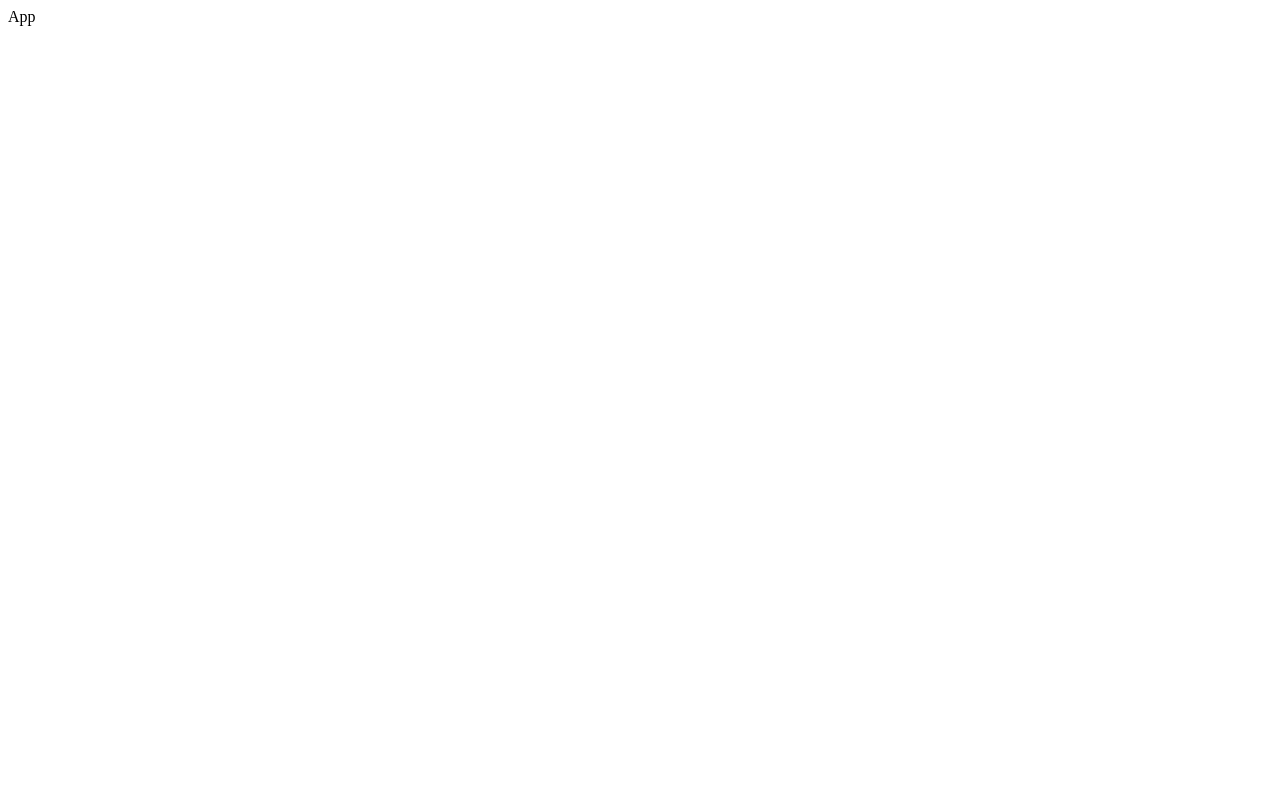
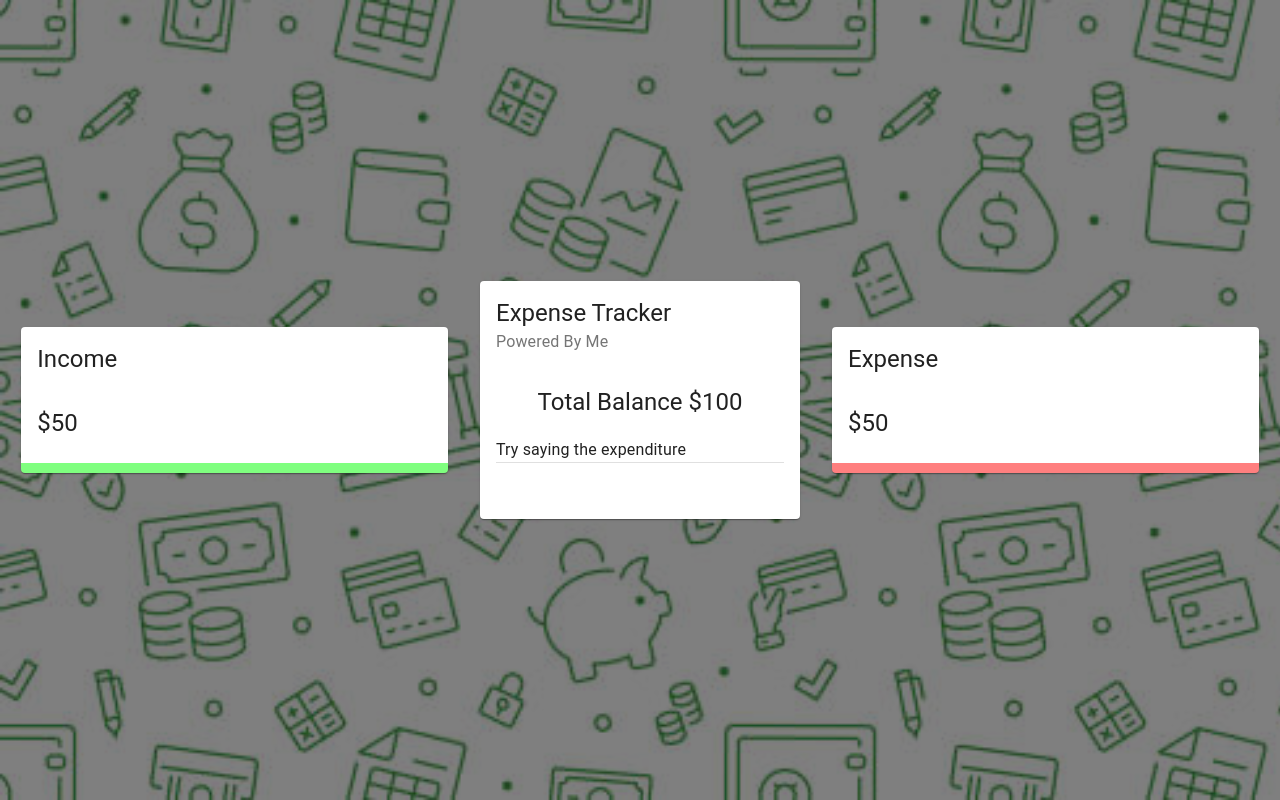
Before and after one commit to dwaipayanguha/budget-tracker, a React (Create React App) app: page / in a window 1280 px wide. Built offline with nearby package versions, Linux system fonts and the light colour scheme.

Commit message:
add: basic grid structure of UI

```diff
--- a/src/App.js
+++ b/src/App.js
@@ -1,7 +1,34 @@
-import React from "react";
+import React from "react"
+import { Grid } from "@material-ui/core"
+
+import Main from "./components/Main/Main"
+import Details from "./components/Details/Details"
+import useStyles from "./styles"
 
 const App = () => {
-    return <div>App</div>;
-};
+    const classes = useStyles()
+    return (
+        <div>
+            <Grid
+                className={classes.grid}
+                container
+                spacing={0}
+                alignItems="center"
+                justify="center"
+                style={{ height: "100vh" }}
+            >
+                <Grid item xs={12} sm={4}>
+                    <Details title="Income" />
+                </Grid>
+                <Grid item xs={12} sm={3}>
+                    <Main />
+                </Grid>
+                <Grid item xs={12} sm={4}>
+                    <Details title="Expense" />
+                </Grid>
+            </Grid>
+        </div>
+    )
+}
 
-export default App;
+export default App
--- /dev/null
+++ b/src/components/Details/Details.js
@@ -0,0 +1,21 @@
+import React from "react"
+import { Card, CardHeader, CardContent, Typography } from "@material-ui/core"
+import { Doughnut } from "react-chartjs-2"
+
+import useStyles from "./styles"
+
+const Details = ({ title }) => {
+    const classes = useStyles()
+
+    return (
+        <Card className={title === "Income" ? classes.income : classes.expense}>
+            <CardHeader title={title} />
+            <CardContent>
+                <Typography variant="h5">$50</Typography>
+                {/* <Doughnut data="DATA" /> */}
+            </CardContent>
+        </Card>
+    )
+}
+
+export default Details
--- /dev/null
+++ b/src/components/Details/styles.js
@@ -0,0 +1,10 @@
+import { makeStyles } from "@material-ui/core"
+
+export default makeStyles(() => ({
+    income: {
+        borderBottom: "10px solid rgba(0, 255, 0, 0.5)",
+    },
+    expense: {
+        borderBottom: "10px solid rgba(255, 0, 0, 0.5)",
+    },
+}))
--- /dev/null
+++ b/src/components/Main/Main.jsx
@@ -0,0 +1,34 @@
+import React from "react"
+import { Card, CardHeader, CardContent, Typography, Grid, Divider } from "@material-ui/core"
+
+import useStyles from "./styles"
+
+const Main = () => {
+    const classes = useStyles()
+
+    return (
+        <Card className={classes.root}>
+            <CardHeader title="Expense Tracker" subheader="Powered By Me" />
+            <CardContent>
+                <Typography align="center" variant="h5">
+                    Total Balance $100
+                </Typography>
+                <Typography variant="subtitle1" style={{ lineHeight: "1.5em", marginTop: "20px" }}>
+                    {/* InfoCard... */}
+                    Try saying the expenditure
+                </Typography>
+                <Divider />
+                {/* Form */}
+            </CardContent>
+            <CardContent className={classes.cardContent}>
+                <Grid container spacing="2">
+                    <Grid item xs={12}>
+                        {/* List */}
+                    </Grid>
+                </Grid>
+            </CardContent>
+        </Card>
+    )
+}
+
+export default Main
--- /dev/null
+++ b/src/components/Main/styles.js
@@ -0,0 +1,24 @@
+import { makeStyles } from "@material-ui/core/styles"
+
+export default makeStyles((theme) => ({
+    media: {
+        height: 0,
+        paddingTop: "56.25%", // 16:9
+    },
+    expand: {
+        transform: "rotate(0deg)",
+        marginLeft: "auto",
+        transition: theme.transitions.create("transform", {
+            duration: theme.transitions.duration.shortest,
+        }),
+    },
+    expandOpen: {
+        transform: "rotate(180deg)",
+    },
+    cartContent: {
+        paddingTop: 0,
+    },
+    divider: {
+        margin: "20px 0",
+    },
+}))
--- /dev/null
+++ b/src/index.css
@@ -0,0 +1,12 @@
+#root,
+body,
+html {
+    height: 100%;
+    margin: 0;
+}
+
+body {
+    background: linear-gradient(rgba(0, 0, 0, 0.5), rgba(0, 0, 0, 0.5)),
+        url(./assets//background.jpg);
+    background-size: cover;
+}
--- /dev/null
+++ b/src/styles.js
@@ -0,0 +1,30 @@
+import { makeStyles } from "@material-ui/core/styles"
+
+export default makeStyles((theme) => ({
+    desktop: {
+        [theme.breakpoints.up("sm")]: {
+            display: "none",
+        },
+    },
+    mobile: {
+        [theme.breakpoints.down("sm")]: {
+            display: "none",
+        },
+    },
+    main: {
+        [theme.breakpoints.up("sm")]: {
+            paddingBottom: "5%",
+        },
+    },
+    last: {
+        [theme.breakpoints.down("sm")]: {
+            marginBottom: theme.spacing(3),
+            paddingBottom: "200px",
+        },
+    },
+    grid: {
+        "& > *": {
+            margin: theme.spacing(2),
+        },
+    },
+}))
```
Also changed, not shown: src/index.js (+5 -4 lines), src/assets/background.jpg (added), 1 other file (tests, documents, lock files or other folders).
